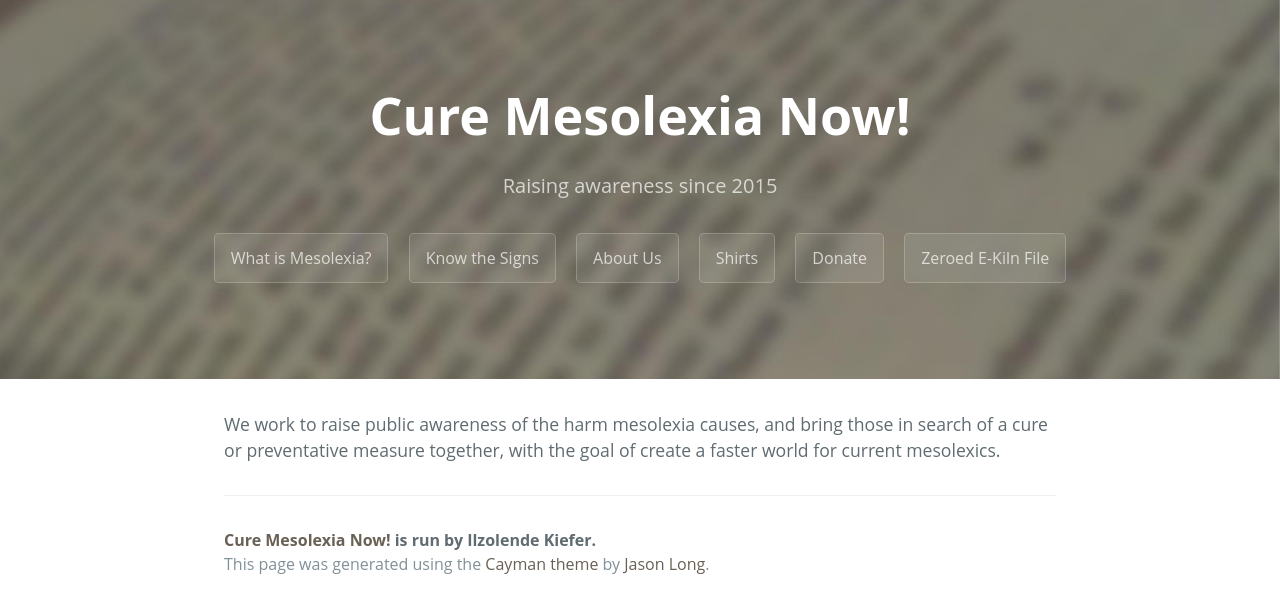
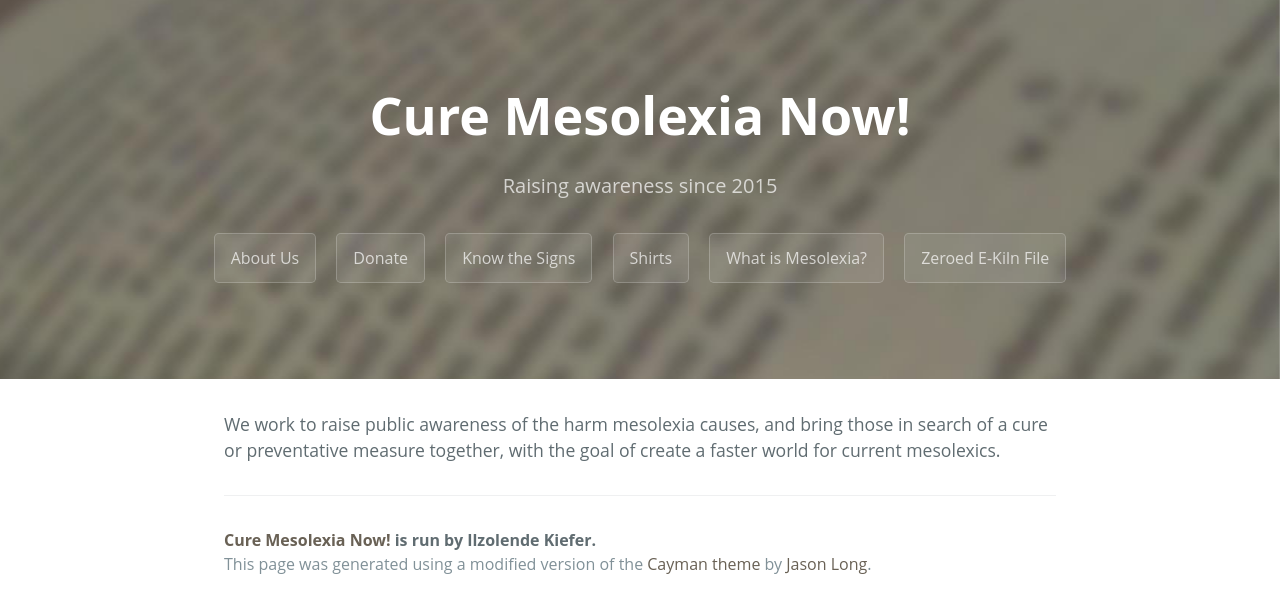
Before and after one commit to ilzolende/ilzolende.github.io, a Jekyll site: the page built from mesolexia.html, in a window 1280 px wide, cut to the strip 104-717 px from the top of the page. Built offline with Jekyll 4.4.1, drawn with Linux system fonts in a browser that asks for light colours.

Commit message:
Making mesolexia a collection

```diff
--- a/_config.yml
+++ b/_config.yml
@@ -20,3 +20,5 @@ kramdown:
   parse_block_html: true
 collections:
   music:
+  mesolexia:
+    output: true
--- a/_layouts/mesolexia.html
+++ b/_layouts/mesolexia.html
@@ -11,11 +11,9 @@
     <h1 class="project-name"><a href="/mesolexia/">Cure Mesolexia Now!</a></h1>
     <h2 class="project-tagline">Raising awareness since 2015</h2>
     <nav>
-        <a class="btn" href="/mesolexia/what/">What is Mesolexia?</a>
-        <a class="btn" href="/mesolexia/know/">Know the Signs</a>
-        <a class="btn" href="/mesolexia/about/">About Us</a>
-        <a class="btn" href="/mesolexia/shirts/">Shirts</a>
-        <a class="btn" href="/mesolexia/donate/">Donate</a>
+        {% for mess in site.mesolexia %}
+        <a class="btn" href="{{ mess.permalink }}">{{ mess.title }}</a>
+        {% endfor %}
         <!-- <a class="btn" href="#">Walk for a Cure</a> -->
         <a class="btn" href="/">Zeroed E-Kiln File</a>
     </nav>
@@ -23,7 +21,7 @@
     <section class="main-content">
         {{ content }}
       <footer class="site-footer"><span class="site-footer-owner"><a href="{{ site.url }}/mesolexia/">Cure Mesolexia Now!</a> is run by Ilzolende Kiefer.</span>
-      <span class="site-footer-credits">This page was generated using the <a href="https://github.com/pietromenna/jekyll-cayman-theme">Cayman theme</a> by <a href="http://github.com/jasonlong">Jason Long</a>.</span>
+      <span class="site-footer-credits">This page was generated using a modified version of the <a href="https://github.com/pietromenna/jekyll-cayman-theme">Cayman theme</a> by <a href="http://github.com/jasonlong">Jason Long</a>.</span>
     </footer>
   </section>
   </body>
--- /dev/null
+++ b/mesolexia.html
@@ -0,0 +1,6 @@
+---
+layout: mesolexia
+title: Cure Mesolexia Now!
+permalink: /mesolexia/
+---
+<p>We work to raise public awareness of the harm mesolexia causes, and bring those in search of a cure or preventative measure together, with the goal of create a faster world for current mesolexics.</p>
```
Also changed, not shown: mesolexia/index.md (deleted, +0 -6 lines), _mesolexia/about-us.md (renamed from mesolexia/about-us.md), _mesolexia/donate.md (renamed from mesolexia/donate.md), _mesolexia/know-the-signs.md (renamed from mesolexia/know-the-signs.md), _mesolexia/shirts.md (renamed from mesolexia/shirts.md), _mesolexia/what-is-mesolexia.md (renamed from mesolexia/what-is-mesolexia.md).
